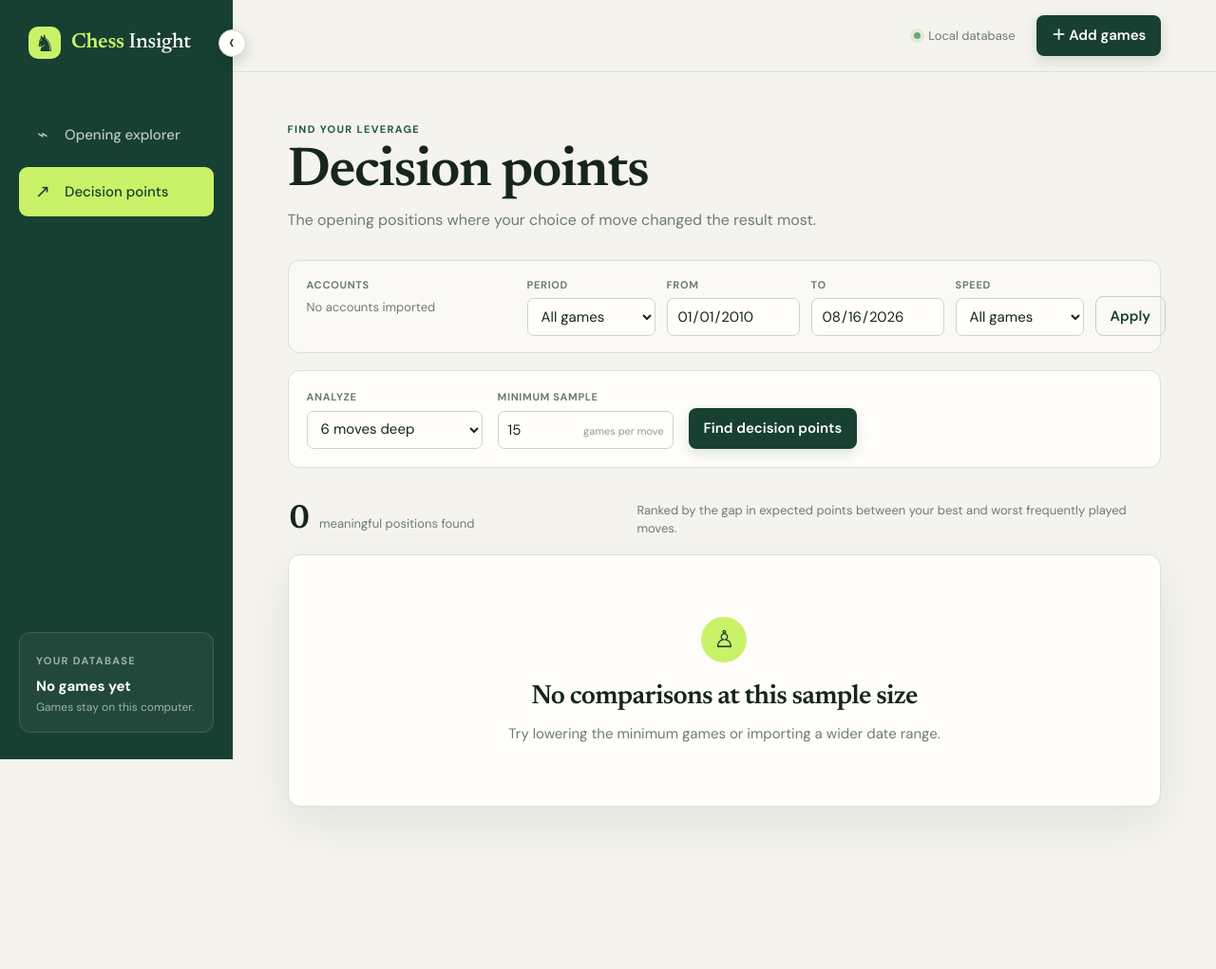
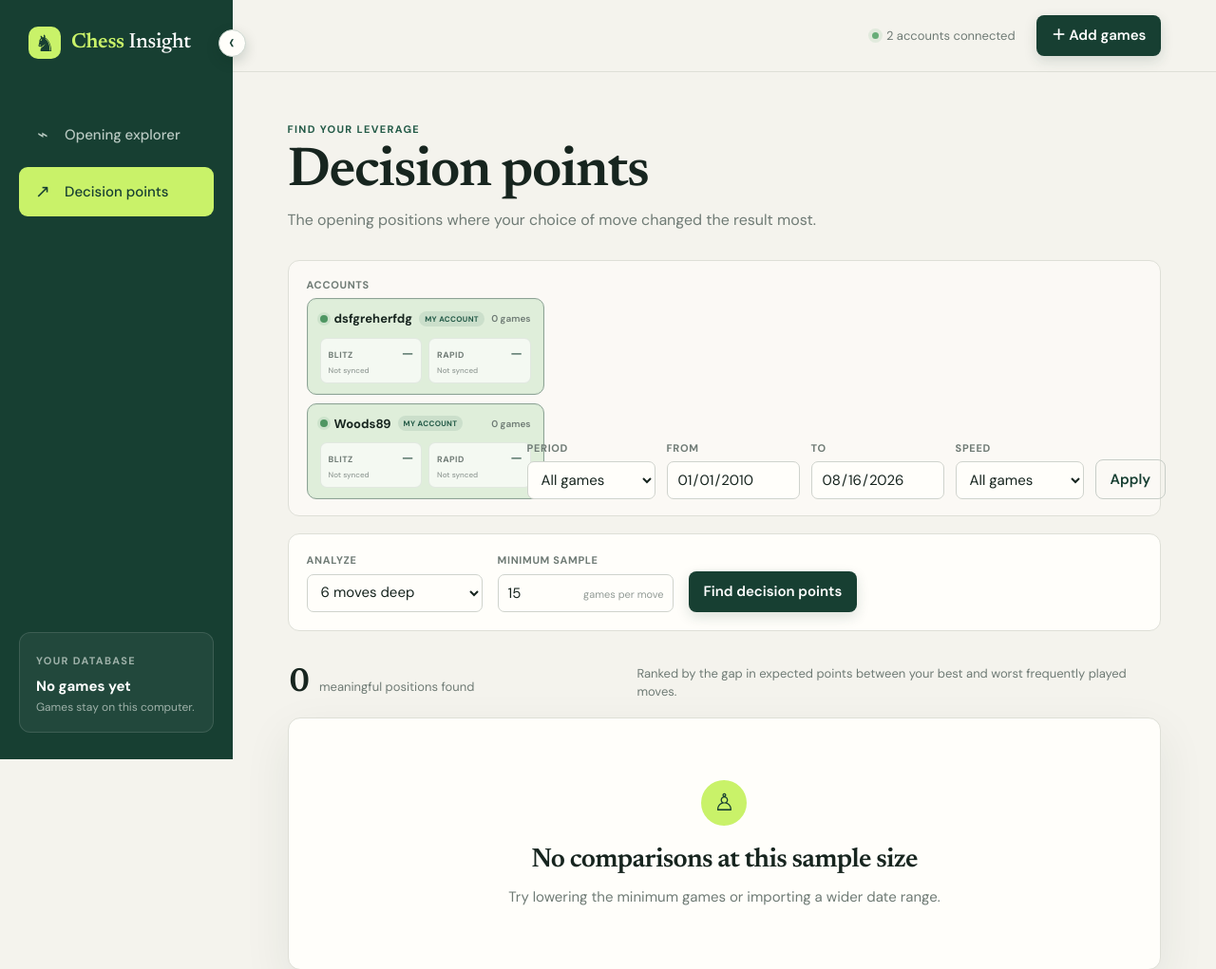
Before and after one commit to Orni8989/Chess-app., a Flask app: page /insights in a window 1280 px wide. Shown: the top 1021 px of the page at 95% size. Before the commit the page ends 855 px from the top, so only its background shows below. Run offline with Flask 3, Linux system fonts and the light colour scheme; data comes from the database, SQL or seed files in the repository; data that the repository does not hold is empty.

Commit message:
Keep primary chess accounts available

```diff
--- a/chess_insight/db.py
+++ b/chess_insight/db.py
@@ -16,7 +16,8 @@ CREATE TABLE IF NOT EXISTS accounts (
     blitz_rating INTEGER,
     blitz_rating_date TEXT,
     rapid_rating INTEGER,
-    rapid_rating_date TEXT
+    rapid_rating_date TEXT,
+    is_default INTEGER NOT NULL DEFAULT 0
 );
 
 CREATE TABLE IF NOT EXISTS games (
@@ -89,9 +90,20 @@ def init_db():
         "blitz_rating_date": "TEXT",
         "rapid_rating": "INTEGER",
         "rapid_rating_date": "TEXT",
+        "is_default": "INTEGER NOT NULL DEFAULT 0",
     }.items():
         if name not in existing:
             db.execute(f"ALTER TABLE accounts ADD COLUMN {name} {sql_type}")
+    defaults = current_app.config.get("DEFAULT_CHESSCOM_ACCOUNTS", ())
+    for username in defaults:
+        db.execute(
+            """
+            INSERT INTO accounts (username, display_name, is_default)
+            VALUES (?, ?, 1)
+            ON CONFLICT(username) DO UPDATE SET is_default = 1
+            """,
+            (username.casefold(), username),
+        )
     db.commit()
 
 
--- a/chess_insight/static/css/app.css
+++ b/chess_insight/static/css/app.css
@@ -69,11 +69,12 @@ h2 { font-size: 28px; }
 .chip.selected::before { background: #64a571; }
 .account-card { min-width: 250px; display: grid; gap: 10px; padding: 11px 13px; border-radius: 10px; text-align: left; }
 .account-card::before { display: none; }
-.account-card-top { display: grid; grid-template-columns: auto 1fr auto; gap: 7px; align-items: center; }
+.account-card-top { display: grid; grid-template-columns: auto auto 1fr auto; gap: 7px; align-items: center; }
 .account-card-top strong { color: var(--ink); font-size: 13px; }
-.account-card-top > small { color: var(--muted); font-size: 10px; font-weight: 600; }
+.account-card-top > small { grid-column: 4; color: var(--muted); font-size: 10px; font-weight: 600; }
 .account-indicator { width: 8px; height: 8px; border-radius: 50%; background: #c3c9c4; }
 .account-card.selected .account-indicator { background: #4e9662; box-shadow: 0 0 0 3px rgba(78,150,98,.12); }
+.primary-badge { grid-column: 3; justify-self: start; padding: 2px 6px; color: var(--forest-2); border-radius: 999px; background: rgba(35,90,71,.1); font-size: 8px; font-weight: 700; letter-spacing: .04em; text-transform: uppercase; }
 .account-ratings { display: grid; grid-template-columns: 1fr 1fr; gap: 7px; }
 .account-ratings > span { display: grid; grid-template-columns: 1fr auto; align-items: baseline; padding: 7px 8px; border: 1px solid rgba(35,63,51,.09); border-radius: 7px; background: rgba(255,255,255,.65); }
 .account-ratings small { color: var(--muted); font-size: 9px; font-weight: 700; letter-spacing: .05em; text-transform: uppercase; }
--- a/chess_insight/static/js/app.js
+++ b/chess_insight/static/js/app.js
@@ -1,4 +1,4 @@
-const state = { accounts: [], selectedAccounts: new Set(), accountsInitialized: false, color: "white", path: [] };
+const state = { accounts: [], selectedAccounts: new Set(), disabledAccounts: new Set(), accountsInitialized: false, color: "white", path: [] };
 const ALL_GAMES_START = "2010-01-01";
 
 function qs(id) { return document.getElementById(id); }
@@ -56,7 +56,9 @@ async function loadAccounts() {
   const validIds = new Set(payload.accounts.map(account => account.id));
   state.selectedAccounts = new Set([...state.selectedAccounts].filter(id => validIds.has(id)));
   payload.accounts.forEach(account => {
-    if (!state.accountsInitialized || !previousIds.has(account.id)) state.selectedAccounts.add(account.id);
+    if ((!state.accountsInitialized || !previousIds.has(account.id)) && !state.disabledAccounts.has(account.username.toLowerCase())) {
+      state.selectedAccounts.add(account.id);
+    }
   });
   state.accountsInitialized = true;
   renderAccounts();
@@ -73,7 +75,7 @@ function renderAccounts() {
     return;
   }
   holder.innerHTML = state.accounts.map(account => `<button class="chip account-card ${state.selectedAccounts.has(account.id) ? "selected" : ""}" data-account="${account.id}" aria-pressed="${state.selectedAccounts.has(account.id)}" title="${state.selectedAccounts.has(account.id) ? "Included in analysis" : "Excluded from analysis"}">
-    <span class="account-card-top"><span class="account-indicator"></span><strong>${account.display_name}</strong><small>${account.game_count} games</small></span>
+    <span class="account-card-top"><span class="account-indicator"></span><strong>${account.display_name}</strong>${account.is_default ? '<span class="primary-badge">My account</span>' : ''}<small>${account.game_count} games</small></span>
     <span class="account-ratings">
       <span><small>Blitz</small><strong>${account.blitz_rating ?? "—"}</strong><em>${account.blitz_rating_date ?? "Not synced"}</em></span>
       <span><small>Rapid</small><strong>${account.rapid_rating ?? "—"}</strong><em>${account.rapid_rating_date ?? "Not synced"}</em></span>
@@ -81,7 +83,15 @@ function renderAccounts() {
   </button>`).join("");
   holder.querySelectorAll(".chip").forEach(chip => chip.addEventListener("click", async () => {
     const id = Number(chip.dataset.account);
-    state.selectedAccounts.has(id) ? state.selectedAccounts.delete(id) : state.selectedAccounts.add(id);
+    const account = state.accounts.find(item => item.id === id);
+    if (state.selectedAccounts.has(id)) {
+      state.selectedAccounts.delete(id);
+      state.disabledAccounts.add(account.username.toLowerCase());
+    } else {
+      state.selectedAccounts.add(id);
+      state.disabledAccounts.delete(account.username.toLowerCase());
+    }
+    localStorage.setItem("chess-insight-disabled-accounts", JSON.stringify([...state.disabledAccounts]));
     state.path = [];
     renderAccounts();
     await refreshPage();
@@ -266,6 +276,11 @@ function bindUI() {
 }
 
 document.addEventListener("DOMContentLoaded", async () => {
+  try {
+    state.disabledAccounts = new Set(JSON.parse(localStorage.getItem("chess-insight-disabled-accounts") || "[]"));
+  } catch (_error) {
+    state.disabledAccounts = new Set();
+  }
   if (localStorage.getItem("chess-insight-sidebar") === "collapsed" && !window.matchMedia("(max-width: 760px)").matches) {
     document.body.classList.add("sidebar-collapsed");
   }
```
Also changed, not shown: chess_insight/__init__.py (+7 -0 lines), tests/test_analysis.py (+6 -0 lines).
